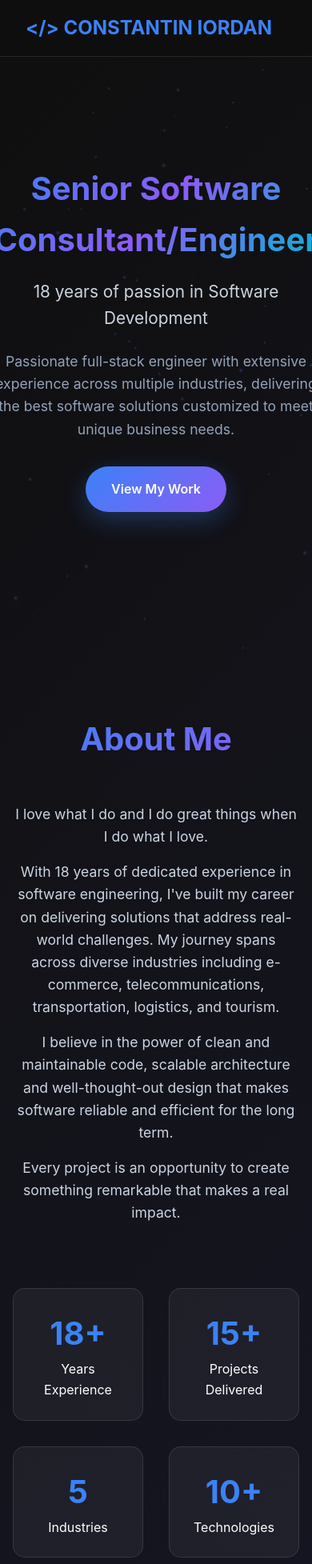
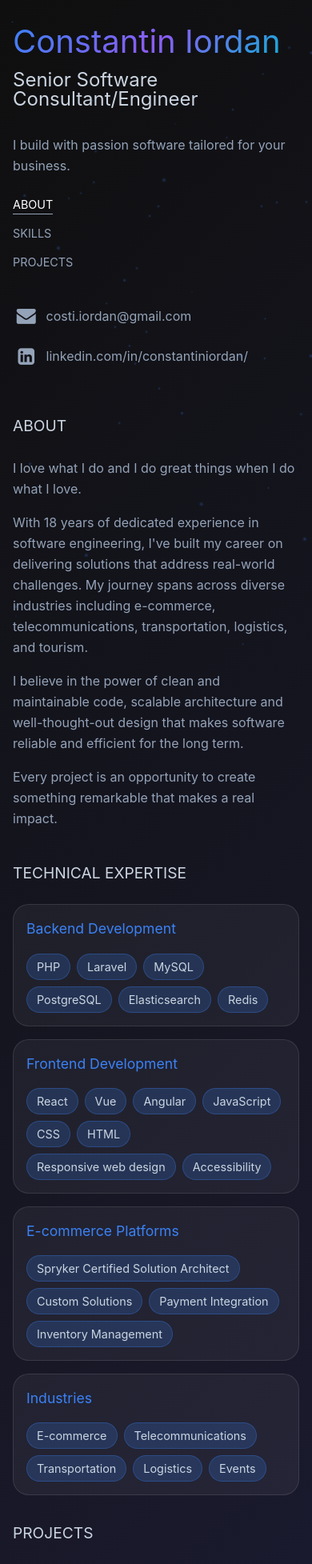
Before and after one commit to costiiordan/portfolio, a website built with Vite: page src/index.html in a window 390 px wide. Shown: the top 1955 px of the page at 80% size. Built offline with nearby package versions, Linux system fonts and the light colour scheme.

Commit message:
Update design

```diff
--- a/src/css/main.css
+++ b/src/css/main.css
@@ -1,15 +1,69 @@
+:root {
+    --text-color-1: #94a3b8;
+    --text-color-2: #cbd5e1;
+
+    --font-size-h1: 2.5rem;
+    --line-height-h1: 2.5rem;
+    --font-size-h2: 1.5rem;
+    --font-size-h3: 1.2rem;
+
+    @media (min-width: 1024px) {
+        --font-size-h1: 3rem;
+        --line-height-h1: 3rem;
+    }
+}
+
+@font-face {
+    font-family: 'fontello';
+    src: url('../font/fontello.eot');
+    src: url('../font/fontello.eot#iefix') format('embedded-opentype'),
+    url('../font/fontello.woff2') format('woff2'),
+    url('../font/fontello.woff') format('woff'),
+    url('../font/fontello.ttf') format('truetype'),
+    url('../font/fontello.svg#fontello') format('svg');
+    font-weight: normal;
+    font-style: normal;
+}
+
+[class^="icon-"]:before,
+[class*=" icon-"]:before {
+    font-family: "fontello";
+    font-style: normal;
+    font-weight: normal;
+    speak: never;
+    display: inline-block;
+    text-decoration: inherit;
+    width: 1em;
+    margin-right: .2em;
+    text-align: center;
+    font-variant: normal;
+    text-transform: none;
+    line-height: 1em;
+    margin-left: .2em;
+    -webkit-font-smoothing: antialiased;
+    -moz-osx-font-smoothing: grayscale;
+}
+
+.icon-mail:before { content: '\f0e0'; } /* '' */
+.icon-linkedin:before { content: '\f30c'; } /* '' */
+
 * {
     margin: 0;
     padding: 0;
     box-sizing: border-box;
 }
 
+html {
+    scroll-behavior: smooth;
+    font-size: 16px;
+}
+
 body {
     font-family: 'Inter', -apple-system, BlinkMacSystemFont, sans-serif;
     background: linear-gradient(135deg, #0f0f0f 0%, #1a1a2e 50%, #16213e 100%);
     color: #ffffff;
-    overflow-x: hidden;
     line-height: 1.6;
+    min-width: 320px;
 }
 
 .bg-particles {
@@ -34,194 +88,221 @@ body {
     50% { transform: translateY(-20px) rotate(180deg); }
 }
 
-header {
-    position: fixed;
-    top: 0;
-    width: 100%;
-    padding: 1rem 2rem;
-    background: rgba(15, 15, 15, 0.95);
-    backdrop-filter: blur(20px);
-    border-bottom: 1px solid rgba(255, 255, 255, 0.1);
-    z-index: 1000;
-    transition: all 0.3s ease;
+.main-container {
+    width: clamp(320px, 100%, 1400px);
+    min-height: 100vh;
+    margin: 0 auto;
+    display: flex;
+    flex-direction: column;
+    padding: 1rem;
 
-    &.transparent-background {
-        background: transparent;
+    @media (min-width: 480px) {
+        padding: 2rem;
+    }
+
+    @media (min-width: 768px) {
+        flex-direction: row;
+        flex-wrap: nowrap;
+        gap: 1.5rem;
+    }
+
+    @media (min-width: 1024px) {
+        gap: 3rem;
+        padding: 3rem;
+    }
+
+    @media (min-width: 1200px) {
+        gap: 4rem;
+        padding: 4rem;
     }
 }
 
-nav {
-    display: flex;
-    justify-content: space-between;
-    align-items: center;
-    max-width: 1200px;
-    margin: 0 auto;
+.header-container {
+    position: relative;
+
+    @media (min-width: 768px) {
+        width: 40%;
+        flex-shrink: 0;
+    }
 }
 
-.logo {
-    font-size: 1.5rem;
-    font-weight: 700;
-    color: #3b82f6;
-    text-decoration: none;
-    text-transform: uppercase;
+.sticky-header {
+    display: flex;
+    flex-direction: column;
+    justify-content: space-between;
+
+    @media (min-width: 768px) {
+        height: calc(100vh - 4rem);
+        position: sticky;
+        top: 2rem;
     }
 
-.nav-links {
-    display: flex;
-    list-style: none;
-    gap: 2rem;
+    @media (min-width: 1024px) {
+        top: 3rem;
+        height: calc(100vh - 6rem);
     }
 
-.nav-links a {
-    color: #ffffff;
-    text-decoration: none;
-    transition: color 0.3s ease;
-    font-weight: 500;
+    @media (min-width: 1200px) {
+        top: 4rem;
+        height: calc(100vh - 8rem);
+    }
 }
 
-.nav-links a:hover {
-    color: #3b82f6;
+.page-container {
+    flex-grow: 1;
 }
 
-.hero {
-    min-height: 100vh;
-    display: flex;
-    align-items: center;
-    justify-content: center;
-    text-align: center;
-    padding: 0 2rem;
-    position: relative;
-}
+header {
+    padding: 1rem 0;
 
-.hero-content {
-    max-width: 800px;
-    animation: fadeInUp 1s ease-out;
-}
-
-.hero h1 {
-    font-size: clamp(2.5rem, 5vw, 4rem);
-    font-weight: 700;
+    h1 {
+        font-size: var(--font-size-h1);
+        line-height: var(--line-height-h1);
+        font-weight: normal;
         margin-bottom: 1rem;
         background: linear-gradient(135deg, #3b82f6, #8b5cf6, #06b6d4);
         -webkit-background-clip: text;
         -webkit-text-fill-color: transparent;
         background-clip: text;
+        @media (min-width: 768px) {
+            margin-bottom: 2rem;
+        }
     }
 
-.hero .subtitle {
-    font-size: 1.3rem;
-    margin-bottom: 1.5rem;
-    color: #cbd5e1;
+    h2 {
+        font-size: var(--font-size-h2);
+        margin-bottom: 2rem;
+        color: var(--text-color-2);
+        font-weight: normal;
+        line-height: 1.5rem;
     }
 
-.hero .description {
-    font-size: 1.1rem;
-    margin-bottom: 2rem;
-    color: #94a3b8;
-    max-width: 600px;
-    margin-left: auto;
-    margin-right: auto;
+    p {
+        color: var(--text-color-1);
+        line-height: 1.625rem;
+    }
 }
 
-.cta-button {
-    display: inline-block;
-    padding: 1rem 2rem;
-    background: linear-gradient(135deg, #3b82f6, #8b5cf6);
-    color: white;
-    text-decoration: none;
-    border-radius: 50px;
-    font-weight: 600;
-    transition: all 0.3s ease;
-    box-shadow: 0 10px 30px rgba(59, 130, 246, 0.3);
+nav {
+    margin-top: 1.5rem;
 }
 
-.cta-button:hover {
-    transform: translateY(-3px);
-    box-shadow: 0 15px 40px rgba(59, 130, 246, 0.4);
+.nav-links {
+    list-style: none;
+    font-size: .9rem;
+    display: flex;
+    flex-direction: column;
+    gap: 0.5rem;
+
+    a {
+        text-decoration: none;
+        color: var(--text-color-1);
+        text-transform: uppercase;
+        display: inline-block;
+
+        padding-bottom: 0.25rem;
+
+        &::after {
+            content: '';
+            display: block;
+            width: 100%;
+            height: 0.0625rem;
+            background-color: var(--text-color-1);
+            transform: scaleX(0);
+            transform-origin: bottom left;
+            transition: all 0.3s ease;
         }
 
-section {
-    padding: 5rem 2rem;
-    max-width: 1200px;
-    margin: 0 auto;
+        &:hover::after {
+            transform: scaleX(1);
+        }
+
+        &:hover,
+        &.active {
+            color: #fff;
+
+            &::after {
+                transform: scaleX(1);
+            }
+        }
+    }
+}
+
+.contact-info {
+    padding: 1rem 0;
+}
+
+.contact-item {
+    display: flex;
+    align-items: center;
+    gap: 0.5rem;
+    margin-bottom: 0.75rem;
+    text-decoration: none;
+    color: var(--text-color-1);
+    transition: color 0.3s ease;
+
+    &:hover {
+        color: #fff;
+    }
+
+    [class^="icon-"] {
+        font-size: 1.5rem;
+    }
 }
 
 .section-title {
-    font-size: 2.5rem;
-    font-weight: 700;
-    text-align: center;
-    margin-bottom: 3rem;
-    background: linear-gradient(135deg, #3b82f6, #8b5cf6);
-    -webkit-background-clip: text;
-    -webkit-text-fill-color: transparent;
-    background-clip: text;
+    font-size: var(--font-size-h3);
+    text-transform: uppercase;
+    margin-bottom: 1.5rem;
+    color: var(--text-color-2);
+    font-weight: normal;
 }
 
-.about-content {
-    display: grid;
-    grid-template-columns: 1fr 2fr;
-    gap: 3rem;
-    align-items: center;
+.about {
+    padding: 1.5rem 0;
+
+    .section-title {
+        @media (min-width: 768px) {
+            display: none;
+        }
     }
 
-.about-text {
-    font-size: 1.1rem;
-    color: #cbd5e1;
+    p {
+        margin-top: 0;
+        color: var(--text-color-1);
+        line-height: 1.625rem;
 
-    p:not(:first-child) {
+        &:not(:first-of-type) {
             margin-top: 1rem;
         }
     }
-
-.stats {
-    display: grid;
-    grid-template-columns: repeat(auto-fit, minmax(150px, 1fr));
-    gap: 2rem;
-    margin-top: 2rem;
 }
 
-.stat {
-    text-align: center;
-    padding: 1.5rem;
-    background: rgba(255, 255, 255, 0.05);
-    border-radius: 15px;
-    border: 1px solid rgba(255, 255, 255, 0.1);
-    transition: all 0.3s ease;
-}
-
-.stat:hover {
-    transform: translateY(-5px);
-    background: rgba(255, 255, 255, 0.08);
-}
-
-.stat-number {
-    font-size: 2.5rem;
-    font-weight: 700;
-    color: #3b82f6;
-    display: block;
+.skills {
+    padding: 1rem 0;
 }
 
 .skills-grid {
     display: grid;
-    grid-template-columns: repeat(auto-fit, minmax(300px, 1fr));
-    gap: 2rem;
+    grid-template-columns: repeat(auto-fit, minmax(250px, 1fr));
+    gap: 1rem;
 }
 
 .skill-category {
     background: rgba(255, 255, 255, 0.05);
-    padding: 2rem;
+    padding: 1rem;
     border-radius: 20px;
     border: 1px solid rgba(255, 255, 255, 0.1);
     transition: all 0.3s ease;
 }
 
 .skill-category:hover {
-    transform: translateY(-5px);
     background: rgba(255, 255, 255, 0.08);
 }
 
-.skill-category h3 {
-    font-size: 1.5rem;
+.skill-category h4 {
+    font-size: 1.1rem;
+    font-weight: normal;
     margin-bottom: 1rem;
     color: #3b82f6;
 }
@@ -233,10 +314,10 @@ section {
 }
 
 .skill-tag {
-    padding: 0.5rem 1rem;
+    padding: 0.25rem 0.75rem;
     background: rgba(59, 130, 246, 0.2);
     border: 1px solid rgba(59, 130, 246, 0.3);
-    border-radius: 25px;
+    border-radius: 18px;
     font-size: 0.9rem;
     color: #cbd5e1;
     transition: all 0.3s ease;
@@ -244,23 +325,36 @@ section {
 
 .skill-tag:hover {
     background: rgba(59, 130, 246, 0.3);
-    transform: scale(1.05);
+}
+
+.projects {
+    padding: 1rem 0;
 }
 
 .projects-grid {
     display: grid;
-    grid-template-columns: repeat(auto-fit, minmax(350px, 1fr));
-    gap: 2rem;
+    grid-template-columns: repeat(auto-fit, minmax(300px, 1fr));
+    gap: 1rem;
+
+    &:hover {
+        .project-card {
+            opacity: 0.6;
+        }
+    }
 }
 
 .project-card {
     background: rgba(255, 255, 255, 0.05);
-    padding: 2rem;
+    padding: 1rem;
     border-radius: 20px;
     border: 1px solid rgba(255, 255, 255, 0.1);
     transition: all 0.3s ease;
     position: relative;
     overflow: hidden;
+
+    &:hover {
+        opacity: 1!important;
+    }
 }
 
 .project-card::before {
@@ -274,14 +368,13 @@ section {
 }
 
 .project-card:hover {
-    transform: translateY(-10px);
     background: rgba(255, 255, 255, 0.08);
     box-shadow: 0 20px 40px rgba(0, 0, 0, 0.3);
 }
 
 .project-title {
-    font-size: 1.3rem;
-    font-weight: 600;
+    font-size: 1.1rem;
+    font-weight: normal;
     margin-bottom: 1rem;
     color: #ffffff;
 }
@@ -296,7 +389,6 @@ section {
     display: flex;
     flex-wrap: wrap;
     gap: 0.5rem;
-    margin-bottom: 1.5rem;
 }
 
 .tech-tag {
@@ -308,95 +400,8 @@ section {
     color: #a78bfa;
 }
 
-.contact-content {
-    text-align: center;
-    max-width: 600px;
-    margin: 0 auto;
+footer {
+    margin-top: 1rem;
+    text-align: right;
+    color: var(--text-color-1);
 }
-
-.contact-info {
-    display: grid;
-    grid-template-columns: repeat(auto-fit, minmax(200px, 1fr));
-    gap: 2rem;
-    margin-top: 3rem;
-}
-
-.contact-item {
-    padding: 1.5rem;
-    background: rgba(255, 255, 255, 0.05);
-    border-radius: 15px;
-    border: 1px solid rgba(255, 255, 255, 0.1);
-    transition: all 0.3s ease;
-
-    a {
-        color: #fff;
-        text-decoration: none;
-    }
-
-    p {
-        overflow: hidden;
-        text-overflow: ellipsis;
-    }
-}
-
-.contact-item:hover {
-    transform: translateY(-5px);
-    background: rgba(255, 255, 255, 0.08);
-}
-
-.contact-icon {
-    font-size: 2rem;
-    margin-bottom: 1rem;
-
-    svg {
-        height: 3rem;
-    }
-}
-
-@keyframes fadeInUp {
-    from {
-        opacity: 0;
-        transform: translateY(30px);
-    }
-    to {
-        opacity: 1;
-        transform: translateY(0);
-    }
-}
-
-.animate-on-scroll {
-    opacity: 0;
-    transform: translateY(30px);
-    transition: all 0.6s ease;
-}
-
-.animate-on-scroll.visible {
-    opacity: 1;
-    transform: translateY(0);
-}
-
-@media (max-width: 768px) {
-    .nav-links {
-        display: none;
-    }
-
-    .about-content {
-        grid-template-columns: 1fr;
-        text-align: center;
-    }
-
-    .stats {
-        grid-template-columns: repeat(2, 1fr);
-    }
-
-    section {
-        padding: 3rem 1rem;
-    }
-}
-
-footer {
-    text-align: center;
-    padding: 2rem;
-    border-top: 1px solid rgba(255, 255, 255, 0.1);
-    color: #94a3b8;
-}
--- a/src/index.html
+++ b/src/index.html
@@ -4,39 +4,51 @@
     <meta charset="UTF-8">
     <meta name="viewport" content="width=device-width, initial-scale=1.0">
     <title>Senior Software Consultant/Engineer Portfolio</title>
+
+    <link rel="icon" type="image/png" href="/favicon-96x96.png" sizes="96x96" />
+    <link rel="icon" type="image/svg+xml" href="/favicon.svg" />
+    <link rel="shortcut icon" href="/favicon.ico" />
+    <link rel="apple-touch-icon" sizes="180x180" href="/apple-touch-icon.png" />
+    <link rel="manifest" href="/site.webmanifest" />
+
     <link rel="stylesheet" href="./css/main.css">
 </head>
 <body>
 <div class="bg-particles" id="particles"></div>
 
+<div class="main-container">
+    <div class="header-container">
+        <div class="sticky-header">
             <header>
+                <h1>Constantin Iordan</h1>
+                <h2>Senior Software Consultant/Engineer</h2>
+                <p>I build with passion software tailored for your business.</p>
                 <nav>
-        <a href="#" class="logo">&lt;/&gt; Constantin Iordan</a>
                     <ul class="nav-links">
-            <li><a href="#about">About</a></li>
+                        <li><a href="#about" class="active">About</a></li>
                         <li><a href="#skills">Skills</a></li>
                         <li><a href="#projects">Projects</a></li>
-            <li><a href="#contact">Contact</a></li>
                     </ul>
                 </nav>
             </header>
 
-<section class="hero" id="home">
-    <div class="hero-content">
-        <h1>Senior Software Consultant/Engineer</h1>
-        <p class="subtitle">18 years of passion in Software Development</p>
-        <p class="description">
-            Passionate full-stack engineer with extensive experience across multiple industries, delivering the best
-            software solutions customized to meet unique business needs.
-        </p>
-        <a href="#projects" class="cta-button">View My Work</a>
+            <section class="contact-info">
+                <a href="mailto:costi.iordan@gmail.com" target="_blank" class="contact-item">
+                    <span class="icon-mail"></span>
+                    <span>costi.iordan@gmail.com</span>
+                </a>
+                <a href="https://www.linkedin.com/in/constantiniordan/" target="_blank" class="contact-item">
+                    <span class="icon-linkedin"></span>
+                    <span>linkedin.com/in/constantiniordan/</span>
+                </a>
+            </section>
         </div>
-</section>
+    </div>
 
-<section id="about" class="animate-on-scroll">
-    <h2 class="section-title">About Me</h2>
-    <div class="about-content">
-        <div class="about-text">
+    <div class="page-container">
+        <section class="about" id="about" data-role="section" data-section-name="about">
+            <h3 class="section-title">About</h3>
+
             <p>
                 I love what I do and I do great things when I do what I love.
             </p>
@@ -52,33 +64,13 @@
             <p>
                 Every project is an opportunity to create something remarkable that makes a real impact.
             </p>
-        </div>
-        <div class="stats">
-            <div class="stat">
-                <span class="stat-number">18+</span>
-                Years Experience
-            </div>
-            <div class="stat">
-                <span class="stat-number">15+</span>
-                Projects Delivered
-            </div>
-            <div class="stat">
-                <span class="stat-number">5</span>
-                Industries
-            </div>
-            <div class="stat">
-                <span class="stat-number">10+</span>
-                Technologies
-            </div>
-        </div>
-    </div>
         </section>
 
-<section id="skills" class="animate-on-scroll">
+        <section id="skills" class="skills" data-role="section" data-section-name="skills">
             <h2 class="section-title">Technical Expertise</h2>
             <div class="skills-grid">
                 <div class="skill-category">
-            <h3>Backend Development</h3>
+                    <h4>Backend Development</h4>
                     <div class="skill-tags">
                         <span class="skill-tag">PHP</span>
                         <span class="skill-tag">Laravel</span>
@@ -89,10 +81,10 @@
                     </div>
                 </div>
                 <div class="skill-category">
-            <h3>Frontend Development</h3>
+                    <h4>Frontend Development</h4>
                     <div class="skill-tags">
                         <span class="skill-tag">React</span>
-                <span class="skill-tag">Vue.js</span>
+                        <span class="skill-tag">Vue</span>
                         <span class="skill-tag">Angular</span>
                         <span class="skill-tag">JavaScript</span>
                         <span class="skill-tag">CSS</span>
@@ -102,7 +94,7 @@
                     </div>
                 </div>
                 <div class="skill-category">
-            <h3>E-commerce Platforms</h3>
+                    <h4>E-commerce Platforms</h4>
                     <div class="skill-tags">
                         <span class="skill-tag">Spryker Certified Solution Architect</span>
                         <span class="skill-tag">Custom Solutions</span>
@@ -111,7 +103,7 @@
                     </div>
                 </div>
                 <div class="skill-category">
-            <h3>Industries</h3>
+                    <h4>Industries</h4>
                     <div class="skill-tags">
                         <span class="skill-tag">E-commerce</span>
                         <span class="skill-tag">Telecommunications</span>
@@ -123,8 +115,8 @@
             </div>
         </section>
 
-<section id="projects" class="animate-on-scroll">
-    <h2 class="section-title">Featured Projects</h2>
+        <section id="projects" class="projects" data-role="section" data-section-name="projects">
+            <h2 class="section-title">Projects</h2>
             <div class="projects-grid">
                 <div class="project-card">
                     <h3 class="project-title">Spryker E-commerce Solutions</h3>
@@ -144,7 +136,7 @@
                 </div>
 
                 <div class="project-card">
-            <h3 class="project-title">Custom E-commerce Platform</h3>
+                    <h4 class="project-title">Custom E-commerce Platform</h4>
                     <p class="project-description">
                         PlayBike.ro is a custom e-commerce platform designed to meet the specific needs of the business. It
                         includes advanced search capabilities, inventory management, and real-time performance optimization
@@ -164,7 +156,7 @@
                 </div>
 
                 <div class="project-card">
-            <h3 class="project-title">Bike Rental Platform</h3>
+                    <h4 class="project-title">Bike Rental Platform</h4>
                     <p class="project-description">
                         Modern rental management system with booking functionality, inventory tracking, and custom pricing and
                         discounts. Built with Laravel Filament for admin panel efficiency and a custom frontend with vanilla
@@ -180,7 +172,7 @@
                 </div>
 
                 <div class="project-card">
-            <h3 class="project-title">Internal Support Tool Frontend</h3>
+                    <h4 class="project-title">Internal Support Tool Frontend</h4>
                     <p class="project-description">
                         React-based frontend for internal support operations, featuring real-time updates, advanced filtering,
                         and intuitive user experience for support team efficiency. Migrated from a legacy system to a modern
@@ -194,7 +186,7 @@
                 </div>
 
                 <div class="project-card">
-            <h3 class="project-title">Mountain Bike Community Platform</h3>
+                    <h4 class="project-title">Mountain Bike Community Platform</h4>
                     <p class="project-description">
                         DirtBike.ro is a custom-built community platform for mountain biking enthusiasts. It features user
                         profiles, social interactions, image galleries, forums, a news system, a marketplace, and an events
@@ -212,7 +204,7 @@
                 </div>
 
                 <div class="project-card">
-            <h3 class="project-title">B2B Supplier Portal Frontend</h3>
+                    <h4 class="project-title">B2B Supplier Portal Frontend</h4>
                     <p class="project-description">
                         Angular-powered B2B portal for supplier management with complex workflows, document handling, and
                         multi-role access control for enterprise operations.
@@ -226,45 +218,11 @@
             </div>
         </section>
 
-<section id="contact" class="animate-on-scroll">
-    <h2 class="section-title">Let's Work Together</h2>
-    <div class="contact-content">
-        <p>
-            Ready to bring your next project to life? I'm always excited to discuss new ideas, opportunities and
-            challenges. Let's create something amazing together.
-        </p>
-        <div class="contact-info">
-            <div class="contact-item">
-                <div class="contact-icon">
-                    <svg xmlns="http://www.w3.org/2000/svg" fill="none" viewBox="0 0 24 24" stroke-width="1.5" stroke="currentColor" class="size-6">
-                        <path stroke-linecap="round" stroke-linejoin="round" d="M2.25 13.5h3.86a2.25 2.25 0 0 1 2.012 1.244l.256.512a2.25 2.25 0 0 0 2.013 1.244h3.218a2.25 2.25 0 0 0 2.013-1.244l.256-.512a2.25 2.25 0 0 1 2.013-1.244h3.859m-19.5.338V18a2.25 2.25 0 0 0 2.25 2.25h15A2.25 2.25 0 0 0 21.75 18v-4.162c0-.224-.034-.447-.1-.661L19.24 5.338a2.25 2.25 0 0 0-2.15-1.588H6.911a2.25 2.25 0 0 0-2.15 1.588L2.35 13.177a2.25 2.25 0 0 0-.1.661Z" />
-                    </svg>
-                </div>
-                <h4>Email</h4>
-                <p>
-                    <a href="mailto:costi.iordan@gmail.com" target="_blank">costi.iordan@gmail.com</a>
-                </p>
-            </div>
-            <div class="contact-item">
-                <div class="contact-icon">
-                    <svg xmlns="http://www.w3.org/2000/svg" fill="none" viewBox="0 0 24 24" stroke-width="1.5" stroke="currentColor" class="size-6">
-                        <path stroke-linecap="round" stroke-linejoin="round" d="M20.25 14.15v4.25c0 1.094-.787 2.036-1.872 2.18-2.087.277-4.216.42-6.378.42s-4.291-.143-6.378-.42c-1.085-.144-1.872-1.086-1.872-2.18v-4.25m16.5 0a2.18 2.18 0 0 0 .75-1.661V8.706c0-1.081-.768-2.015-1.837-2.175a48.114 48.114 0 0 0-3.413-.387m4.5 8.006c-.194.165-.42.295-.673.38A23.978 23.978 0 0 1 12 15.75c-2.648 0-5.195-.429-7.577-1.22a2.016 2.016 0 0 1-.673-.38m0 0A2.18 2.18 0 0 1 3 12.489V8.706c0-1.081.768-2.015 1.837-2.175a48.111 48.111 0 0 1 3.413-.387m7.5 0V5.25A2.25 2.25 0 0 0 13.5 3h-3a2.25 2.25 0 0 0-2.25 2.25v.894m7.5 0a48.667 48.667 0 0 0-7.5 0M12 12.75h.008v.008H12v-.008Z" />
-                    </svg>
-                </div>
-                <h4>LinkedIn</h4>
-                <p>
-                    <a href="https://www.linkedin.com/in/constantiniordan/" target="_blank">
-                        @constantiniordan
-                    </a>
-                </p>
-            </div>
-        </div>
-    </div>
-</section>
-
         <footer>
             <p>&copy; 2025 Constantin Iordan. Crafted with passion.</p>
         </footer>
+    </div>
+</div>
 
 <script type="module" src="./js/main.js"></script>
 </body>
--- a/src/js/main.js
+++ b/src/js/main.js
@@ -18,43 +18,4 @@ function createParticles() {
     }
 }
 
-document.querySelectorAll('a[href^="#"]').forEach(anchor => {
-    anchor.addEventListener('click', function (e) {
-        e.preventDefault();
-        const target = document.querySelector(this.getAttribute('href'));
-        if (target) {
-            target.scrollIntoView({
-                behavior: 'smooth',
-                block: 'start'
-            });
-        }
-    });
-});
-
-const observerOptions = {
-    threshold: 0.1,
-    rootMargin: '0px 0px -50px 0px'
-};
-
-const observer = new IntersectionObserver(function(entries) {
-    entries.forEach(entry => {
-        if (entry.isIntersecting) {
-            entry.target.classList.add('visible');
-        }
-    });
-}, observerOptions);
-
-document.querySelectorAll('.animate-on-scroll').forEach(el => {
-    observer.observe(el);
-});
-
-window.addEventListener('scroll', function() {
-    const header = document.querySelector('header');
-    if (window.scrollY > 100) {
-        header.classList.add('transparent-background');
-    } else {
-        header.classList.remove('transparent-background');
-    }
-});
-
 createParticles();
```
Also changed, not shown: src/font/fontello.ttf (added), src/font/fontello.woff (added), src/font/fontello.woff2 (added), 2 other files. Lines whose indentation alone changed are shown as unchanged.
